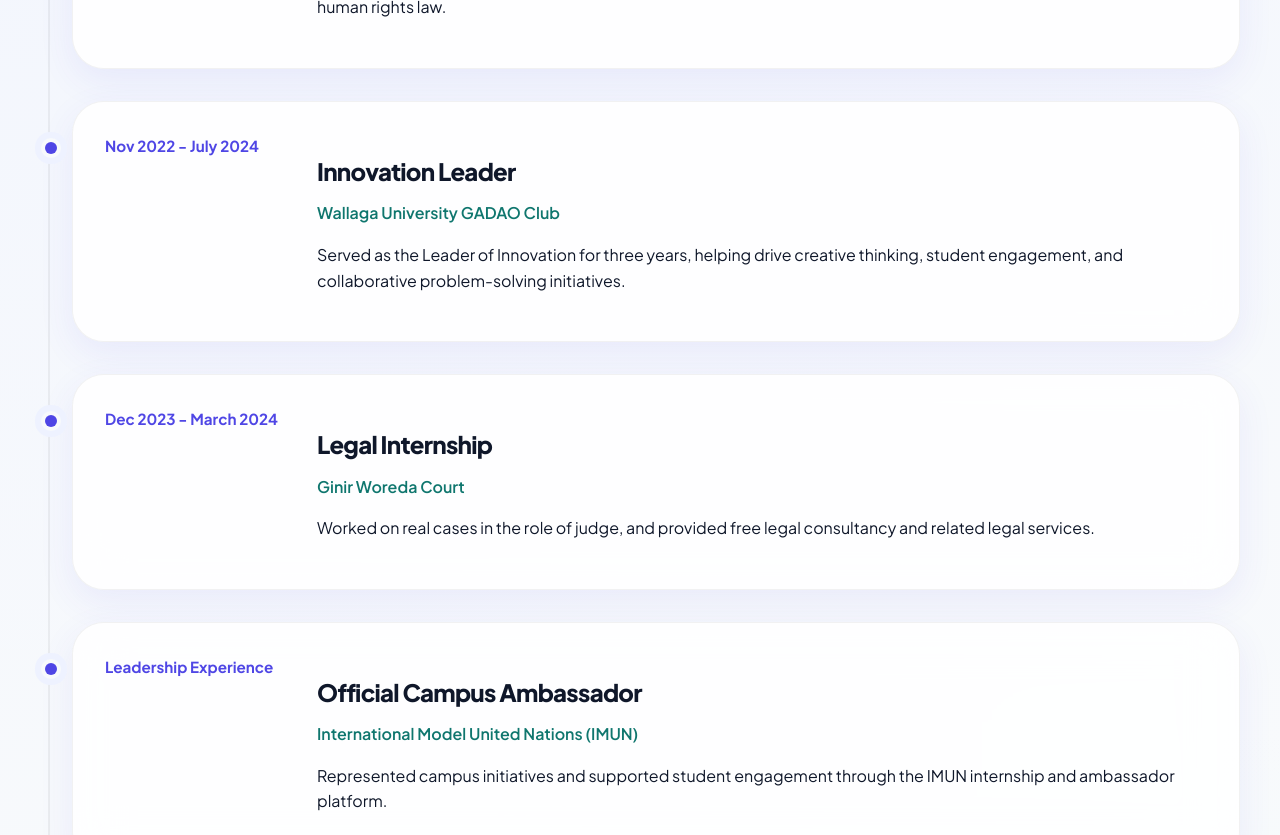
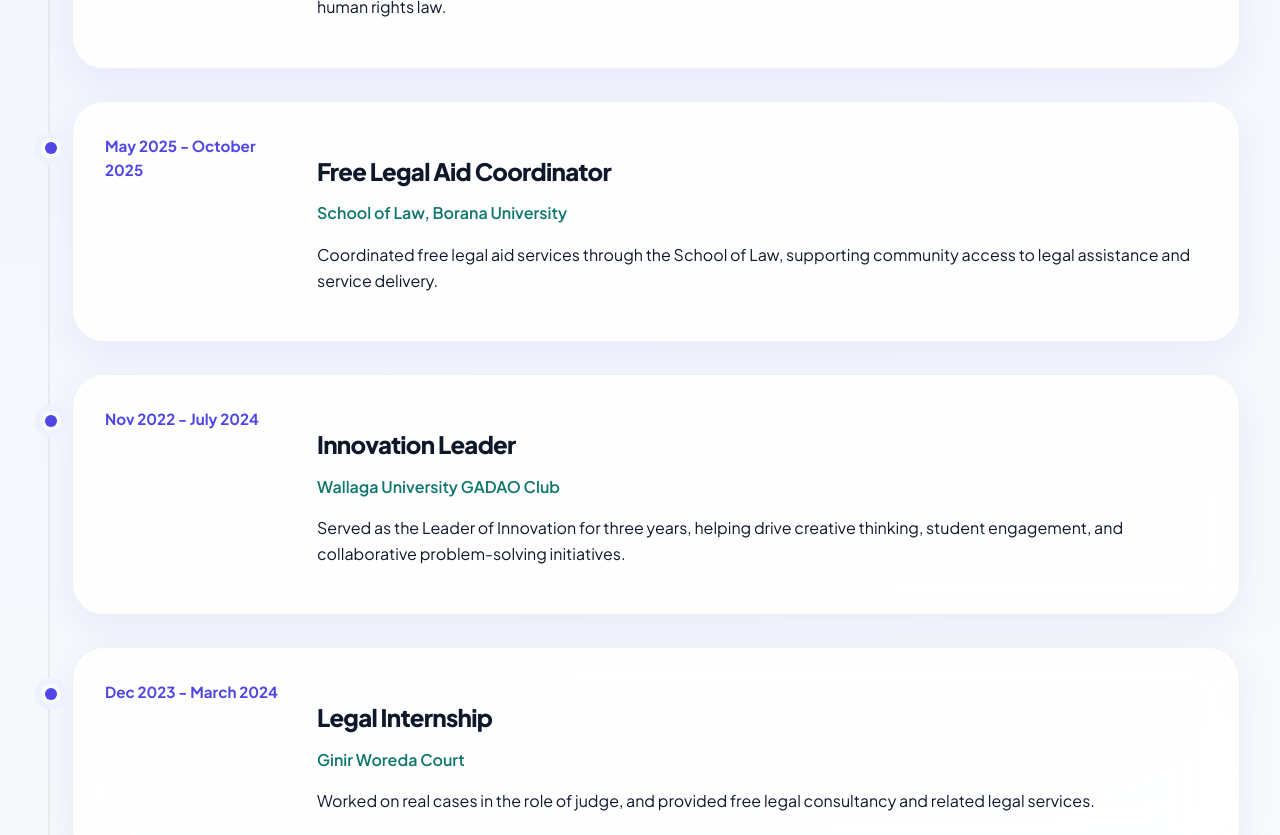
Before and after one commit to Burkakoo/Bonsa, a React (Vite) app: page / in a window 1280 px wide. Shown: the part 2920-3755 px from the top of the page. Built offline with nearby package versions, Linux system fonts and the light colour scheme.

Commit message:
5th commit

```diff
--- a/src/App.jsx
+++ b/src/App.jsx
@@ -91,6 +91,13 @@
     org: 'Borana University',
     description:
       'Teaching, mentoring, and contributing to academic work while expanding my expertise through advanced study in human rights law.',
+  },
+  {
+    date: 'May 2025 - October 2025',
+    title: 'Free Legal Aid Coordinator',
+    org: 'School of Law, Borana University',
+    description:
+      'Coordinated free legal aid services through the School of Law, supporting community access to legal assistance and service delivery.',
   },
   {
     date: 'Nov 2022 - July 2024',
```
